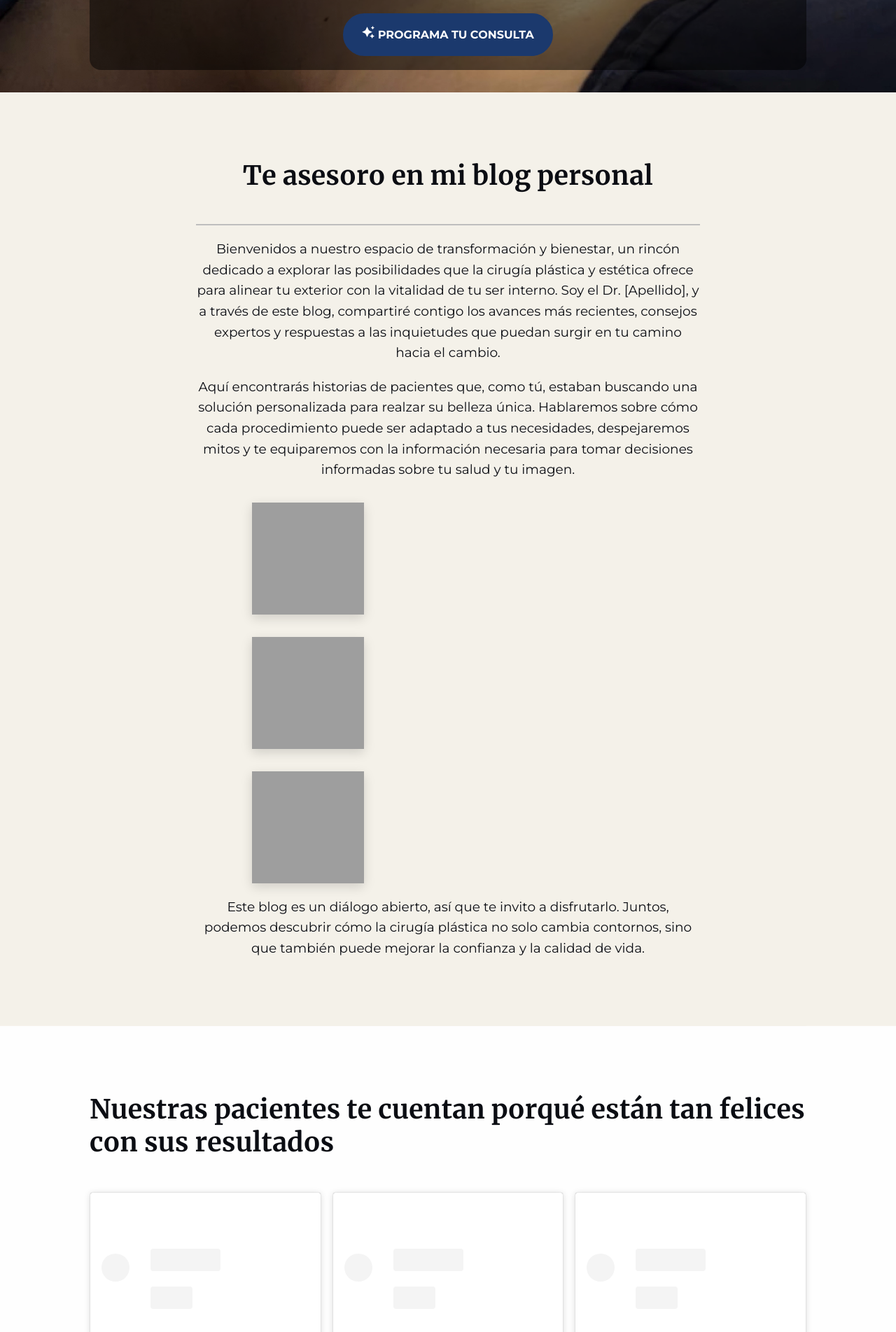
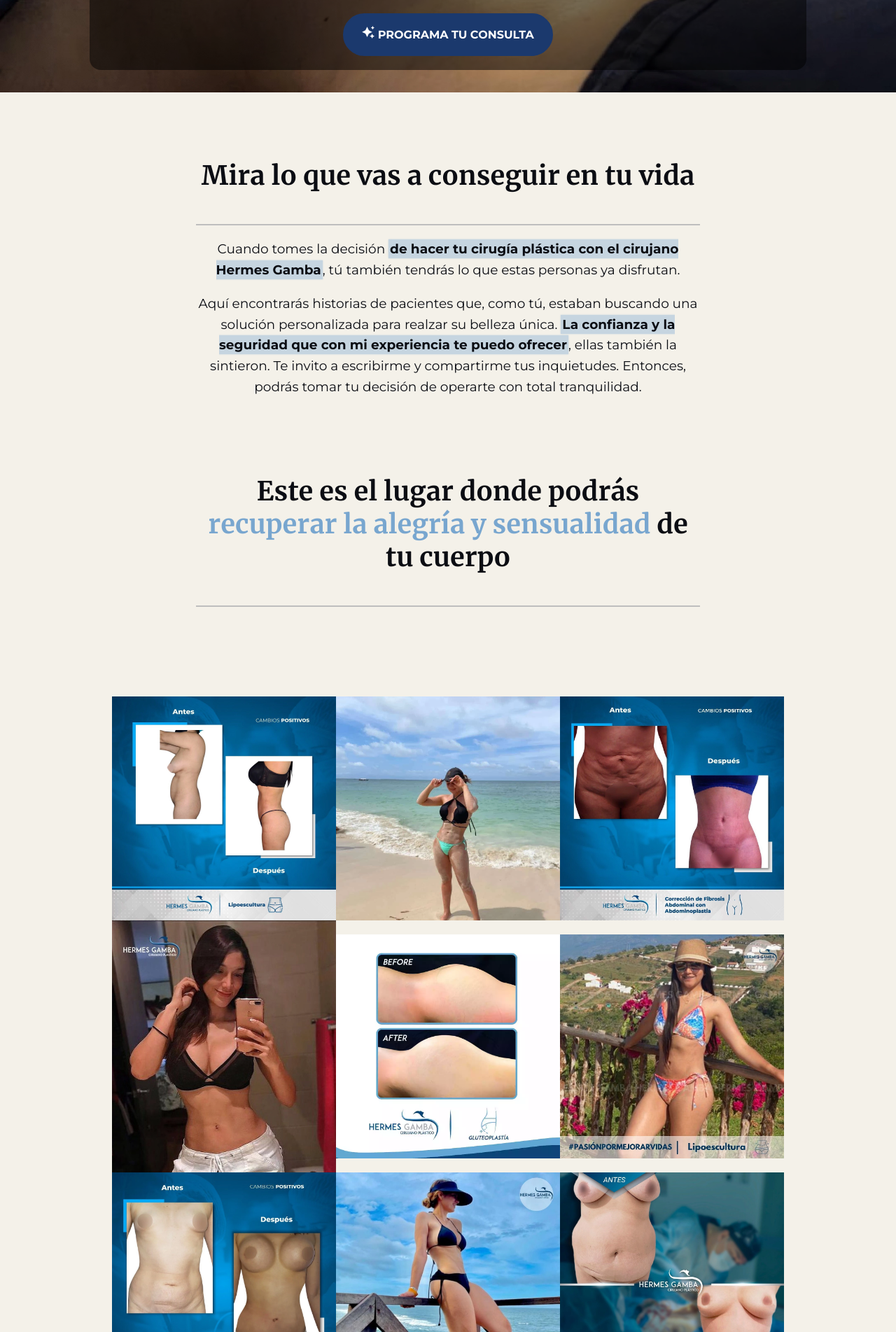
Before and after one commit to Klerpson/hermes-gamba, a Jekyll site: the page built from index.html, in a window 1280 px wide. Shown: the part 3930-5833 px from the top of the page at 70% size. Built offline with Jekyll 4.4.1, drawn with Linux system fonts in a browser that asks for light colours; a script that is not in the unit is left out; grey boxes are pictures that could not be loaded.

```diff
--- a/_includes/css/home.css
+++ b/_includes/css/home.css
@@ -127,6 +127,10 @@
   box-shadow: var(--shadow);
 }
 
+.testimonios h2{
+  text-align: center;
+}
+
 .testimonios div{
   display: grid;
   gap: 1em;
--- a/index.html
+++ b/index.html
@@ -46,51 +46,11 @@ description: Soy el cirujano plástico Hermes Gamba. Te ayudo a cambiar tu vida
 </section>
 
 <section class="wrapper flow procedimientos">
-  <h2>Te asesoro en mi blog personal</h2>
-  <p>Bienvenidos a nuestro espacio de transformación y bienestar, un rincón dedicado a explorar las posibilidades que la cirugía plástica y estética ofrece para alinear tu exterior con la vitalidad de tu ser interno. Soy el Dr. [Apellido], y a través de este blog, compartiré contigo los avances más recientes, consejos expertos y respuestas a las inquietudes que puedan surgir en tu camino hacia el cambio.</p>
-  <p>Aquí encontrarás historias de pacientes que, como tú, estaban buscando una solución personalizada para realzar su belleza única. Hablaremos sobre cómo cada procedimiento puede ser adaptado a tus necesidades, despejaremos mitos y te equiparemos con la información necesaria para tomar decisiones informadas sobre tu salud y tu imagen.</p>
-
-  {% assign post1 = site.posts[0] %}
-    <article class="post-home">
-      <img
-      src="{{ site.baseurl }}/img/{{ post1.hero }}"
-      alt="{{ post1.alt }}"
-      loading="lazy"
-      width="160"
-      height="160"
-      >
-      <a href="{{site.baseurl}}{{ post1.url }}">
-        <h4>{{ post1.h1 | truncate: 68 }}</h4>
-      </a>
-    </article>
-    {% assign post2 = site.posts[1] %}
-    <article class="post-home">
-      <img
-      src="{{ site.baseurl }}/img/{{ post2.hero }}"
-      alt="{{ post2.alt }}"
-      loading="lazy"
-      width="160"
-      height="160"
-      >
-      <a href="{{site.baseurl}}{{ post2.url }}">
-        <h4>{{ post2.h1 | truncate: 68 }}</h4>
-      </a>
-    </article>
-    {% assign post3 = site.posts[2] %}
-    <article class="post-home">
-      <img
-      src="{{ site.baseurl }}/img/{{ post3.hero }}"
-      alt="{{ post3.alt }}"
-      loading="lazy"
-      width="160"
-      height="160"
-      >
-      <a href="{{site.baseurl}}{{ post3.url }}">
-        <h4>{{ post3.h1 | truncate: 68 }}</h4>
-      </a>
-    </article>
-
-  <p>Este blog es un diálogo abierto, así que te invito a disfrutarlo. Juntos, podemos descubrir cómo la cirugía plástica no solo cambia contornos, sino que también puede mejorar la confianza y la calidad de vida.</p>
+  <h2>Mira lo que vas a conseguir en tu vida</h2>
+  <p>Cuando tomes la decisión <strong>de hacer tu cirugía plástica con el cirujano Hermes Gamba</strong>, tú también tendrás lo que estas personas ya disfrutan.</p>
+  <p>Aquí encontrarás historias de pacientes que, como tú, estaban buscando una solución personalizada para realzar su belleza única. <strong>La confianza y la seguridad que con mi experiencia te puedo ofrecer</strong>, ellas también la sintieron. Te invito a escribirme y compartirme tus inquietudes. Entonces, podrás tomar tu decisión de operarte con total tranquilidad.</p>
+  {% include galeria.html %}
+  {% include boton.html num="2" %}
 </section>
 
 <section class="wrapper flow testimonios">
```
Also changed, not shown: rinoplastia.md (added, +148 -0 lines), img/rinoplastia-gamba.webp (added), 6 other files.
